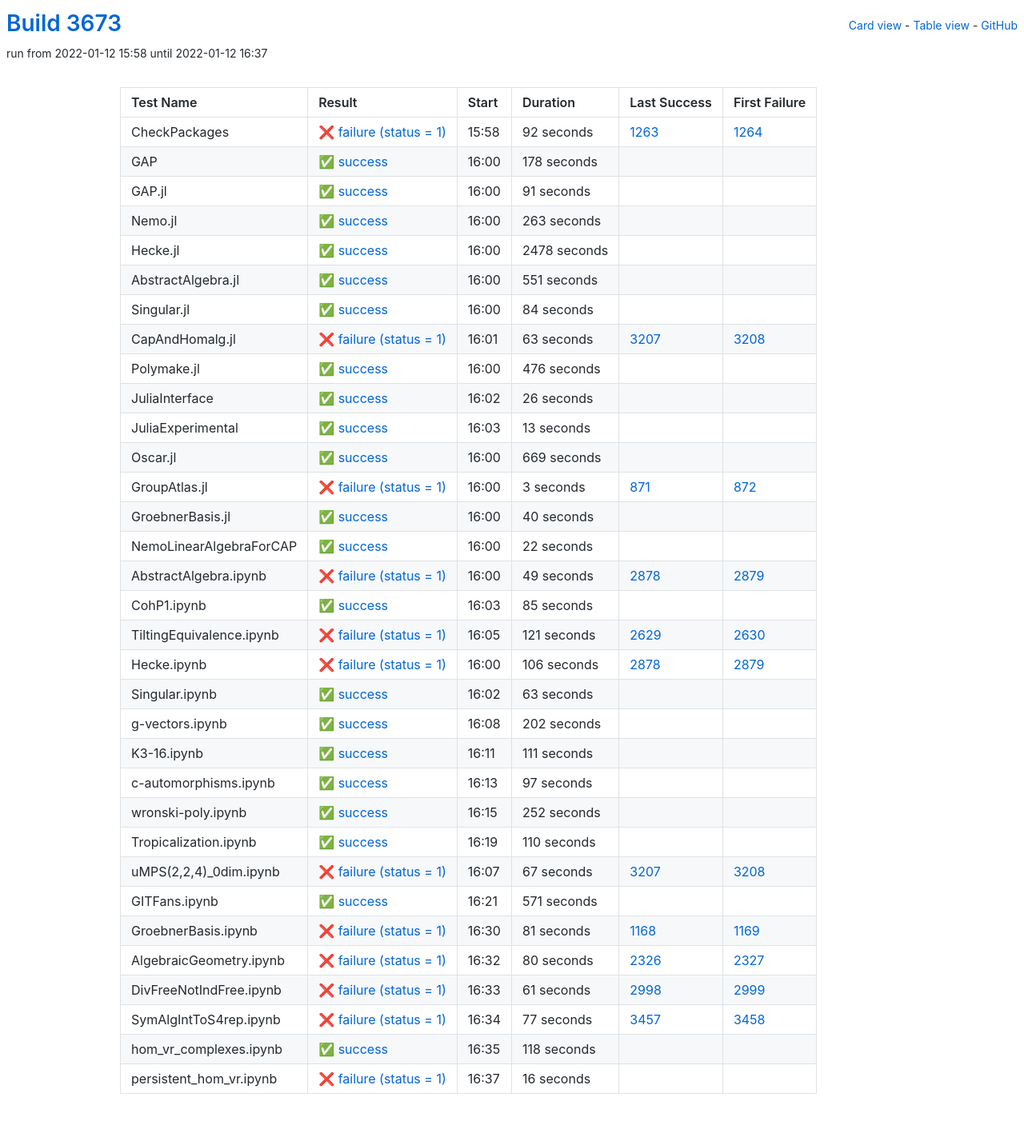
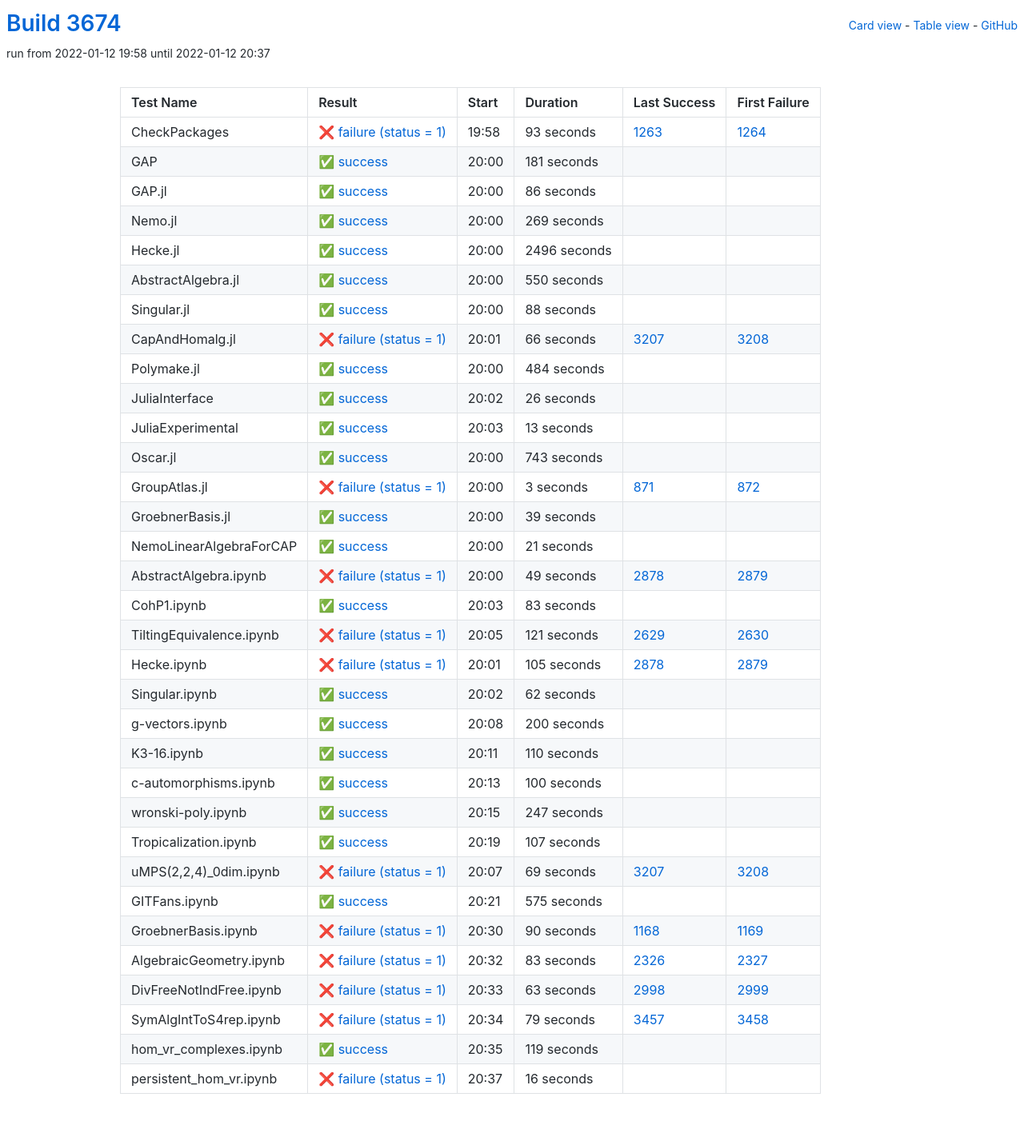
Before and after one commit to oscar-system/oscar-ci-status-stable, a Jekyll site: the page built from table.html, in a window 1280 px wide. Shown: the whole page at 80% size. Built offline with Jekyll 4.4.1, drawn with Linux system fonts in a browser that asks for light colours.

Commit message:
Build #3674

```diff
--- a/_data/ci.yml
+++ b/_data/ci.yml
@@ -1,6 +1,6 @@
 ---
-build: 3673
-build_url: https://oscarci.mathematik.uni-kl.de/job/oscar-stable/3673/
+build: 3674
+build_url: https://oscarci.mathematik.uni-kl.de/job/oscar-stable/3674/
 job: oscar-stable
 organization: oscar-system
 repo: oscar-ci-status-stable
@@ -8,116 +8,116 @@ repourl: https://github.com/oscar-system/oscar-ci-status-stable
 tests:
 - name: CheckPackages
   id: checkpackages
-  log: https://oscarci.mathematik.uni-kl.de/job/oscar-stable/3673/artifact/logs/build-3673/CheckPackages.log
-  start: 2022-01-12 15:58
+  log: https://oscarci.mathematik.uni-kl.de/job/oscar-stable/3674/artifact/logs/build-3674/CheckPackages.log
+  start: 2022-01-12 19:58
   success: false
   exitcode: 1
   status: failure
-  duration: 92
+  duration: 93
   last_success: 1263
   last_success_url: https://oscarci.mathematik.uni-kl.de/job/oscar-stable/1263/
   first_failure: 1264
   first_failure_url: https://oscarci.mathematik.uni-kl.de/job/oscar-stable/1264/
 - name: GAP
   id: gap
-  log: https://oscarci.mathematik.uni-kl.de/job/oscar-stable/3673/artifact/logs/build-3673/GAP.log
-  start: 2022-01-12 16:00
+  log: https://oscarci.mathematik.uni-kl.de/job/oscar-stable/3674/artifact/logs/build-3674/GAP.log
+  start: 2022-01-12 20:00
   success: true
   exitcode: 0
   status: success
-  duration: 178
+  duration: 181
   last_success: false
   last_success_url:
   first_failure: false
   first_failure_url:
 - name: GAP.jl
   id: gap-jl
-  log: https://oscarci.mathematik.uni-kl.de/job/oscar-stable/3673/artifact/logs/build-3673/GAP.jl.log
-  start: 2022-01-12 16:00
+  log: https://oscarci.mathematik.uni-kl.de/job/oscar-stable/3674/artifact/logs/build-3674/GAP.jl.log
+  start: 2022-01-12 20:00
   success: true
   exitcode: 0
   status: success
-  duration: 91
+  duration: 86
   last_success: false
   last_success_url:
   first_failure: false
   first_failure_url:
 - name: Nemo.jl
   id: nemo-jl
-  log: https://oscarci.mathematik.uni-kl.de/job/oscar-stable/3673/artifact/logs/build-3673/Nemo.jl.log
-  start: 2022-01-12 16:00
+  log: https://oscarci.mathematik.uni-kl.de/job/oscar-stable/3674/artifact/logs/build-3674/Nemo.jl.log
+  start: 2022-01-12 20:00
   success: true
   exitcode: 0
   status: success
-  duration: 263
+  duration: 269
   last_success: false
   last_success_url:
   first_failure: false
   first_failure_url:
 - name: Hecke.jl
   id: hecke-jl
-  log: https://oscarci.mathematik.uni-kl.de/job/oscar-stable/3673/artifact/logs/build-3673/Hecke.jl.log
-  start: 2022-01-12 16:00
+  log: https://oscarci.mathematik.uni-kl.de/job/oscar-stable/3674/artifact/logs/build-3674/Hecke.jl.log
+  start: 2022-01-12 20:00
   success: true
   exitcode: 0
   status: success
-  duration: 2478
+  duration: 2496
   last_success: false
   last_success_url:
   first_failure: false
   first_failure_url:
 - name: AbstractAlgebra.jl
   id: abstractalgebra-jl
-  log: https://oscarci.mathematik.uni-kl.de/job/oscar-stable/3673/artifact/logs/build-3673/AbstractAlgebra.jl.log
-  start: 2022-01-12 16:00
+  log: https://oscarci.mathematik.uni-kl.de/job/oscar-stable/3674/artifact/logs/build-3674/AbstractAlgebra.jl.log
+  start: 2022-01-12 20:00
   success: true
   exitcode: 0
   status: success
-  duration: 551
+  duration: 550
   last_success: false
   last_success_url:
   first_failure: false
   first_failure_url:
 - name: Singular.jl
   id: singular-jl
-  log: https://oscarci.mathematik.uni-kl.de/job/oscar-stable/3673/artifact/logs/build-3673/Singular.jl.log
-  start: 2022-01-12 16:00
+  log: https://oscarci.mathematik.uni-kl.de/job/oscar-stable/3674/artifact/logs/build-3674/Singular.jl.log
+  start: 2022-01-12 20:00
   success: true
   exitcode: 0
   status: success
-  duration: 84
+  duration: 88
   last_success: false
   last_success_url:
   first_failure: false
   first_failure_url:
 - name: CapAndHomalg.jl
   id: capandhomalg-jl
-  log: https://oscarci.mathematik.uni-kl.de/job/oscar-stable/3673/artifact/logs/build-3673/CapAndHomalg.jl.log
-  start: 2022-01-12 16:01
+  log: https://oscarci.mathematik.uni-kl.de/job/oscar-stable/3674/artifact/logs/build-3674/CapAndHomalg.jl.log
+  start: 2022-01-12 20:01
   success: false
   exitcode: 1
   status: failure
-  duration: 63
+  duration: 66
   last_success: 3207
   last_success_url: https://oscarci.mathematik.uni-kl.de/job/oscar-stable/3207/
   first_failure: 3208
   first_failure_url: https://oscarci.mathematik.uni-kl.de/job/oscar-stable/3208/
 - name: Polymake.jl
   id: polymake-jl
-  log: https://oscarci.mathematik.uni-kl.de/job/oscar-stable/3673/artifact/logs/build-3673/Polymake.jl.log
-  start: 2022-01-12 16:00
+  log: https://oscarci.mathematik.uni-kl.de/job/oscar-stable/3674/artifact/logs/build-3674/Polymake.jl.log
+  start: 2022-01-12 20:00
   success: true
   exitcode: 0
   status: success
-  duration: 476
+  duration: 484
   last_success: false
   last_success_url:
   first_failure: false
   first_failure_url:
 - name: JuliaInterface
   id: juliainterface
-  log: https://oscarci.mathematik.uni-kl.de/job/oscar-stable/3673/artifact/logs/build-3673/JuliaInterface.log
-  start: 2022-01-12 16:02
+  log: https://oscarci.mathematik.uni-kl.de/job/oscar-stable/3674/artifact/logs/build-3674/JuliaInterface.log
+  start: 2022-01-12 20:02
   success: true
   exitcode: 0
   status: success
@@ -128,8 +128,8 @@ tests:
   first_failure_url:
 - name: JuliaExperimental
   id: juliaexperimental
-  log: https://oscarci.mathematik.uni-kl.de/job/oscar-stable/3673/artifact/logs/build-3673/JuliaExperimental.log
-  start: 2022-01-12 16:03
+  log: https://oscarci.mathematik.uni-kl.de/job/oscar-stable/3674/artifact/logs/build-3674/JuliaExperimental.log
+  start: 2022-01-12 20:03
   success: true
   exitcode: 0
   status: success
@@ -140,20 +140,20 @@ tests:
   first_failure_url:
 - name: Oscar.jl
   id: oscar-jl
-  log: https://oscarci.mathematik.uni-kl.de/job/oscar-stable/3673/artifact/logs/build-3673/Oscar.jl.log
-  start: 2022-01-12 16:00
+  log: https://oscarci.mathematik.uni-kl.de/job/oscar-stable/3674/artifact/logs/build-3674/Oscar.jl.log
+  start: 2022-01-12 20:00
   success: true
   exitcode: 0
   status: success
-  duration: 669
+  duration: 743
   last_success: false
   last_success_url:
   first_failure: false
   first_failure_url:
 - name: GroupAtlas.jl
   id: groupatlas-jl
-  log: https://oscarci.mathematik.uni-kl.de/job/oscar-stable/3673/artifact/logs/build-3673/GroupAtlas.jl.log
-  start: 2022-01-12 16:00
+  log: https://oscarci.mathematik.uni-kl.de/job/oscar-stable/3674/artifact/logs/build-3674/GroupAtlas.jl.log
+  start: 2022-01-12 20:00
   success: false
   exitcode: 1
   status: failure
@@ -164,32 +164,32 @@ tests:
   first_failure_url: https://oscarci.mathematik.uni-kl.de/job/oscar-stable/872/
 - name: GroebnerBasis.jl
   id: groebnerbasis-jl
-  log: https://oscarci.mathematik.uni-kl.de/job/oscar-stable/3673/artifact/logs/build-3673/GroebnerBasis.jl.log
-  start: 2022-01-12 16:00
+  log: https://oscarci.mathematik.uni-kl.de/job/oscar-stable/3674/artifact/logs/build-3674/GroebnerBasis.jl.log
+  start: 2022-01-12 20:00
   success: true
   exitcode: 0
   status: success
-  duration: 40
+  duration: 39
   last_success: false
   last_success_url:
   first_failure: false
   first_failure_url:
 - name: NemoLinearAlgebraForCAP
   id: nemolinearalgebraforcap
-  log: https://oscarci.mathematik.uni-kl.de/job/oscar-stable/3673/artifact/logs/build-3673/NemoLinearAlgebraForCAP.log
-  start: 2022-01-12 16:00
+  log: https://oscarci.mathematik.uni-kl.de/job/oscar-stable/3674/artifact/logs/build-3674/NemoLinearAlgebraForCAP.log
+  start: 2022-01-12 20:00
   success: true
   exitcode: 0
   status: success
-  duration: 22
+  duration: 21
   last_success: false
   last_success_url:
   first_failure: false
   first_failure_url:
 - name: AbstractAlgebra.ipynb
   id: abstractalgebra-ipynb
-  log: https://oscarci.mathematik.uni-kl.de/job/oscar-stable/3673/artifact/logs/build-3673/AbstractAlgebra.ipynb.log
-  start: 2022-01-12 16:00
+  log: https://oscarci.mathematik.uni-kl.de/job/oscar-stable/3674/artifact/logs/build-3674/AbstractAlgebra.ipynb.log
+  start: 2022-01-12 20:00
   success: false
   exitcode: 1
   status: failure
@@ -200,20 +200,20 @@ tests:
   first_failure_url: https://oscarci.mathematik.uni-kl.de/job/oscar-stable/2879/
 - name: CohP1.ipynb
   id: cohp1-ipynb
-  log: https://oscarci.mathematik.uni-kl.de/job/oscar-stable/3673/artifact/logs/build-3673/CohP1.ipynb.log
-  start: 2022-01-12 16:03
+  log: https://oscarci.mathematik.uni-kl.de/job/oscar-stable/3674/artifact/logs/build-3674/CohP1.ipynb.log
+  start: 2022-01-12 20:03
   success: true
   exitcode: 0
   status: success
-  duration: 85
+  duration: 83
   last_success: false
   last_success_url:
   first_failure: false
   first_failure_url:
 - name: TiltingEquivalence.ipynb
   id: tiltingequivalence-ipynb
-  log: https://oscarci.mathematik.uni-kl.de/job/oscar-stable/3673/artifact/logs/build-3673/TiltingEquivalence.ipynb.log
-  start: 2022-01-12 16:05
+  log: https://oscarci.mathematik.uni-kl.de/job/oscar-stable/3674/artifact/logs/build-3674/TiltingEquivalence.ipynb.log
+  start: 2022-01-12 20:05
   success: false
   exitcode: 1
   status: failure
@@ -224,80 +224,44 @@ tests:
   first_failure_url: https://oscarci.mathematik.uni-kl.de/job/oscar-stable/2630/
 - name: Hecke.ipynb
   id: hecke-ipynb
-  log: https://oscarci.mathematik.uni-kl.de/job/oscar-stable/3673/artifact/logs/build-3673/Hecke.ipynb.log
-  start: 2022-01-12 16:00
+  log: https://oscarci.mathematik.uni-kl.de/job/oscar-stable/3674/artifact/logs/build-3674/Hecke.ipynb.log
+  start: 2022-01-12 20:01
   success: false
   exitcode: 1
   status: failure
-  duration: 106
+  duration: 105
   last_success: 2878
   last_success_url: https://oscarci.mathematik.uni-kl.de/job/oscar-stable/2878/
   first_failure: 2879
   first_failure_url: https://oscarci.mathematik.uni-kl.de/job/oscar-stable/2879/
 - name: Singular.ipynb
   id: singular-ipynb
-  log: https://oscarci.mathematik.uni-kl.de/job/oscar-stable/3673/artifact/logs/build-3673/Singular.ipynb.log
-  start: 2022-01-12 16:02
+  log: https://oscarci.mathematik.uni-kl.de/job/oscar-stable/3674/artifact/logs/build-3674/Singular.ipynb.log
+  start: 2022-01-12 20:02
   success: true
   exitcode: 0
   status: success
-  duration: 63
+  duration: 62
   last_success: false
   last_success_url:
   first_failure: false
   first_failure_url:
 - name: g-vectors.ipynb
   id: g-vectors-ipynb
-  log: https://oscarci.mathematik.uni-kl.de/job/oscar-stable/3673/artifact/logs/build-3673/g-vectors.ipynb.log
-  start: 2022-01-12 16:08
+  log: https://oscarci.mathematik.uni-kl.de/job/oscar-stable/3674/artifact/logs/build-3674/g-vectors.ipynb.log
+  start: 2022-01-12 20:08
   success: true
   exitcode: 0
   status: success
-  duration: 202
+  duration: 200
   last_success: false
   last_success_url:
   first_failure: false
   first_failure_url:
 - name: K3-16.ipynb
   id: k3-16-ipynb
-  log: https://oscarci.mathematik.uni-kl.de/job/oscar-stable/3673/artifact/logs/build-3673/K3-16.ipynb.log
-  start: 2022-01-12 16:11
-  success: true
-  exitcode: 0
-  status: success
-  duration: 111
-  last_success: false
-  last_success_url:
-  first_failure: false
-  first_failure_url:
-- name: c-automorphisms.ipynb
-  id: c-automorphisms-ipynb
-  log: https://oscarci.mathematik.uni-kl.de/job/oscar-stable/3673/artifact/logs/build-3673/c-automorphisms.ipynb.log
-  start: 2022-01-12 16:13
-  success: true
-  exitcode: 0
-  status: success
-  duration: 97
-  last_success: false
-  last_success_url:
-  first_failure: false
-  first_failure_url:
-- name: wronski-poly.ipynb
-  id: wronski-poly-ipynb
-  log: https://oscarci.mathematik.uni-kl.de/job/oscar-stable/3673/artifact/logs/build-3673/wronski-poly.ipynb.log
-  start: 2022-01-12 16:15
-  success: true
-  exitcode: 0
-  status: success
-  duration: 252
-  last_success: false
-  last_success_url:
-  first_failure: false
-  first_failure_url:
-- name: Tropicalization.ipynb
-  id: tropicalization-ipynb
-  log: https://oscarci.mathematik.uni-kl.de/job/oscar-stable/3673/artifact/logs/build-3673/Tropicalization.ipynb.log
-  start: 2022-01-12 16:19
+  log: https://oscarci.mathematik.uni-kl.de/job/oscar-stable/3674/artifact/logs/build-3674/K3-16.ipynb.log
+  start: 2022-01-12 20:11
   success: true
   exitcode: 0
   status: success
@@ -306,94 +270,130 @@ tests:
   last_success_url:
   first_failure: false
   first_failure_url:
+- name: c-automorphisms.ipynb
+  id: c-automorphisms-ipynb
+  log: https://oscarci.mathematik.uni-kl.de/job/oscar-stable/3674/artifact/logs/build-3674/c-automorphisms.ipynb.log
+  start: 2022-01-12 20:13
+  success: true
+  exitcode: 0
+  status: success
+  duration: 100
+  last_success: false
+  last_success_url:
+  first_failure: false
+  first_failure_url:
+- name: wronski-poly.ipynb
+  id: wronski-poly-ipynb
+  log: https://oscarci.mathematik.uni-kl.de/job/oscar-stable/3674/artifact/logs/build-3674/wronski-poly.ipynb.log
+  start: 2022-01-12 20:15
+  success: true
+  exitcode: 0
+  status: success
+  duration: 247
+  last_success: false
+  last_success_url:
+  first_failure: false
+  first_failure_url:
+- name: Tropicalization.ipynb
+  id: tropicalization-ipynb
+  log: https://oscarci.mathematik.uni-kl.de/job/oscar-stable/3674/artifact/logs/build-3674/Tropicalization.ipynb.log
+  start: 2022-01-12 20:19
+  success: true
+  exitcode: 0
+  status: success
+  duration: 107
+  last_success: false
+  last_success_url:
+  first_failure: false
+  first_failure_url:
 - name: uMPS(2,2,4)_0dim.ipynb
   id: umps-2-2-4-0dim-ipynb
-  log: https://oscarci.mathematik.uni-kl.de/job/oscar-stable/3673/artifact/logs/build-3673/uMPS-2-2-4-_0dim.ipynb.log
-  start: 2022-01-12 16:07
+  log: https://oscarci.mathematik.uni-kl.de/job/oscar-stable/3674/artifact/logs/build-3674/uMPS-2-2-4-_0dim.ipynb.log
+  start: 2022-01-12 20:07
   success: false
   exitcode: 1
   status: failure
-  duration: 67
+  duration: 69
   last_success: 3207
   last_success_url: https://oscarci.mathematik.uni-kl.de/job/oscar-stable/3207/
   first_failure: 3208
   first_failure_url: https://oscarci.mathematik.uni-kl.de/job/oscar-stable/3208/
 - name: GITFans.ipynb
   id: gitfans-ipynb
-  log: https://oscarci.mathematik.uni-kl.de/job/oscar-stable/3673/artifact/logs/build-3673/GITFans.ipynb.log
-  start: 2022-01-12 16:21
+  log: https://oscarci.mathematik.uni-kl.de/job/oscar-stable/3674/artifact/logs/build-3674/GITFans.ipynb.log
+  start: 2022-01-12 20:21
   success: true
   exitcode: 0
   status: success
-  duration: 571
+  duration: 575
   last_success: false
   last_success_url:
   first_failure: false
   first_failure_url:
 - name: GroebnerBasis.ipynb
   id: groebnerbasis-ipynb
-  log: https://oscarci.mathematik.uni-kl.de/job/oscar-stable/3673/artifact/logs/build-3673/GroebnerBasis.ipynb.log
-  start: 2022-01-12 16:30
+  log: https://oscarci.mathematik.uni-kl.de/job/oscar-stable/3674/artifact/logs/build-3674/GroebnerBasis.ipynb.log
+  start: 2022-01-12 20:30
   success: false
   exitcode: 1
   status: failure
-  duration: 81
+  duration: 90
   last_success: 1168
   last_success_url: https://oscarci.mathematik.uni-kl.de/job/oscar-stable/1168/
   first_failure: 1169
   first_failure_url: https://oscarci.mathematik.uni-kl.de/job/oscar-stable/1169/
 - name: AlgebraicGeometry.ipynb
   id: algebraicgeometry-ipynb
-  log: https://oscarci.mathematik.uni-kl.de/job/oscar-stable/3673/artifact/logs/build-3673/AlgebraicGeometry.ipynb.log
-  start: 2022-01-12 16:32
+  log: https://oscarci.mathematik.uni-kl.de/job/oscar-stable/3674/artifact/logs/build-3674/AlgebraicGeometry.ipynb.log
+  start: 2022-01-12 20:32
   success: false
   exitcode: 1
   status: failure
-  duration: 80
+  duration: 83
   last_success: 2326
   last_success_url: https://oscarci.mathematik.uni-kl.de/job/oscar-stable/2326/
   first_failure: 2327
   first_failure_url: https://oscarci.mathematik.uni-kl.de/job/oscar-stable/2327/
 - name: DivFreeNotIndFree.ipynb
   id: divfreenotindfree-ipynb
-  log: https://oscarci.mathematik.uni-kl.de/job/oscar-stable/3673/artifact/logs/build-3673/DivFreeNotIndFree.ipynb.log
-  start: 2022-01-12 16:33
+  log: https://oscarci.mathematik.uni-kl.de/job/oscar-stable/3674/artifact/logs/build-3674/DivFreeNotIndFree.ipynb.log
+  start: 2022-01-12 20:33
   success: false
   exitcode: 1
   status: failure
-  duration: 61
+  duration: 63
   last_success: 2998
   last_success_url: https://oscarci.mathematik.uni-kl.de/job/oscar-stable/2998/
   first_failure: 2999
   first_failure_url: https://oscarci.mathematik.uni-kl.de/job/oscar-stable/2999/
 - name: SymAlgIntToS4rep.ipynb
   id: symalginttos4rep-ipynb
-  log: https://oscarci.mathematik.uni-kl.de/job/oscar-stable/3673/artifact/logs/build-3673/SymAlgIntToS4rep.ipynb.log
-  start: 2022-01-12 16:34
+  log: https://oscarci.mathematik.uni-kl.de/job/oscar-stable/3674/artifact/logs/build-3674/SymAlgIntToS4rep.ipynb.log
+  start: 2022-01-12 20:34
   success: false
   exitcode: 1
   status: failure
-  duration: 77
+  duration: 79
   last_success: 3457
   last_success_url: https://oscarci.mathematik.uni-kl.de/job/oscar-stable/3457/
   first_failure: 3458
   first_failure_url: https://oscarci.mathematik.uni-kl.de/job/oscar-stable/3458/
 - name: hom_vr_complexes.ipynb
   id: hom-vr-complexes-ipynb
-  log: https://oscarci.mathematik.uni-kl.de/job/oscar-stable/3673/artifact/logs/build-3673/hom_vr_complexes.ipynb.log
-  start: 2022-01-12 16:35
+  log: https://oscarci.mathematik.uni-kl.de/job/oscar-stable/3674/artifact/logs/build-3674/hom_vr_complexes.ipynb.log
+  start: 2022-01-12 20:35
   success: true
   exitcode: 0
   status: success
-  duration: 118
+  duration: 119
   last_success: false
   last_success_url:
   first_failure: false
   first_failure_url:
 - name: persistent_hom_vr.ipynb
   id: persistent-hom-vr-ipynb
-  log: https://oscarci.mathematik.uni-kl.de/job/oscar-stable/3673/artifact/logs/build-3673/persistent_hom_vr.ipynb.log
-  start: 2022-01-12 16:37
+  log: https://oscarci.mathematik.uni-kl.de/job/oscar-stable/3674/artifact/logs/build-3674/persistent_hom_vr.ipynb.log
+  start: 2022-01-12 20:37
   success: false
   exitcode: 1
   status: failure
```
Also changed, not shown: README.md.
